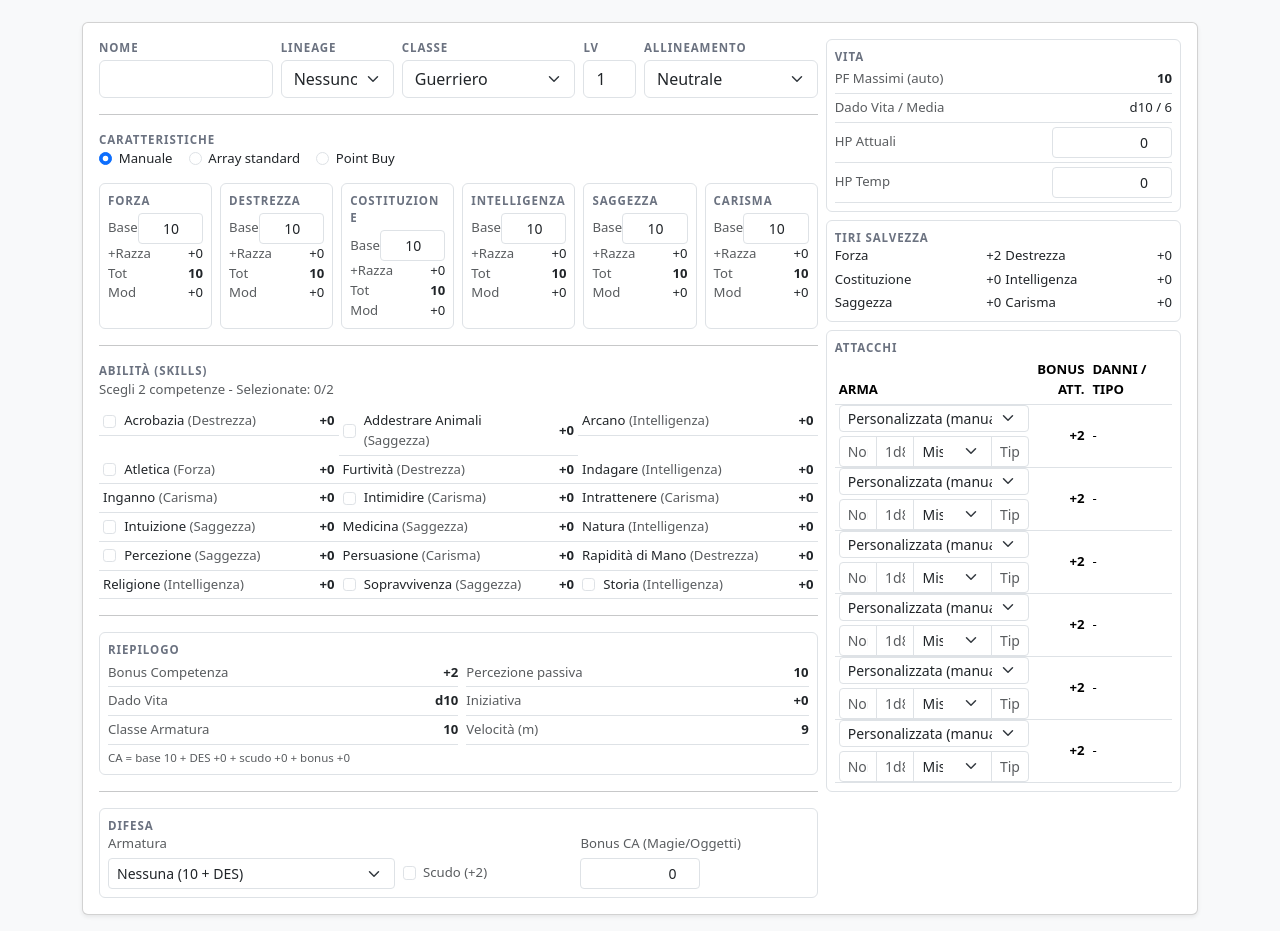
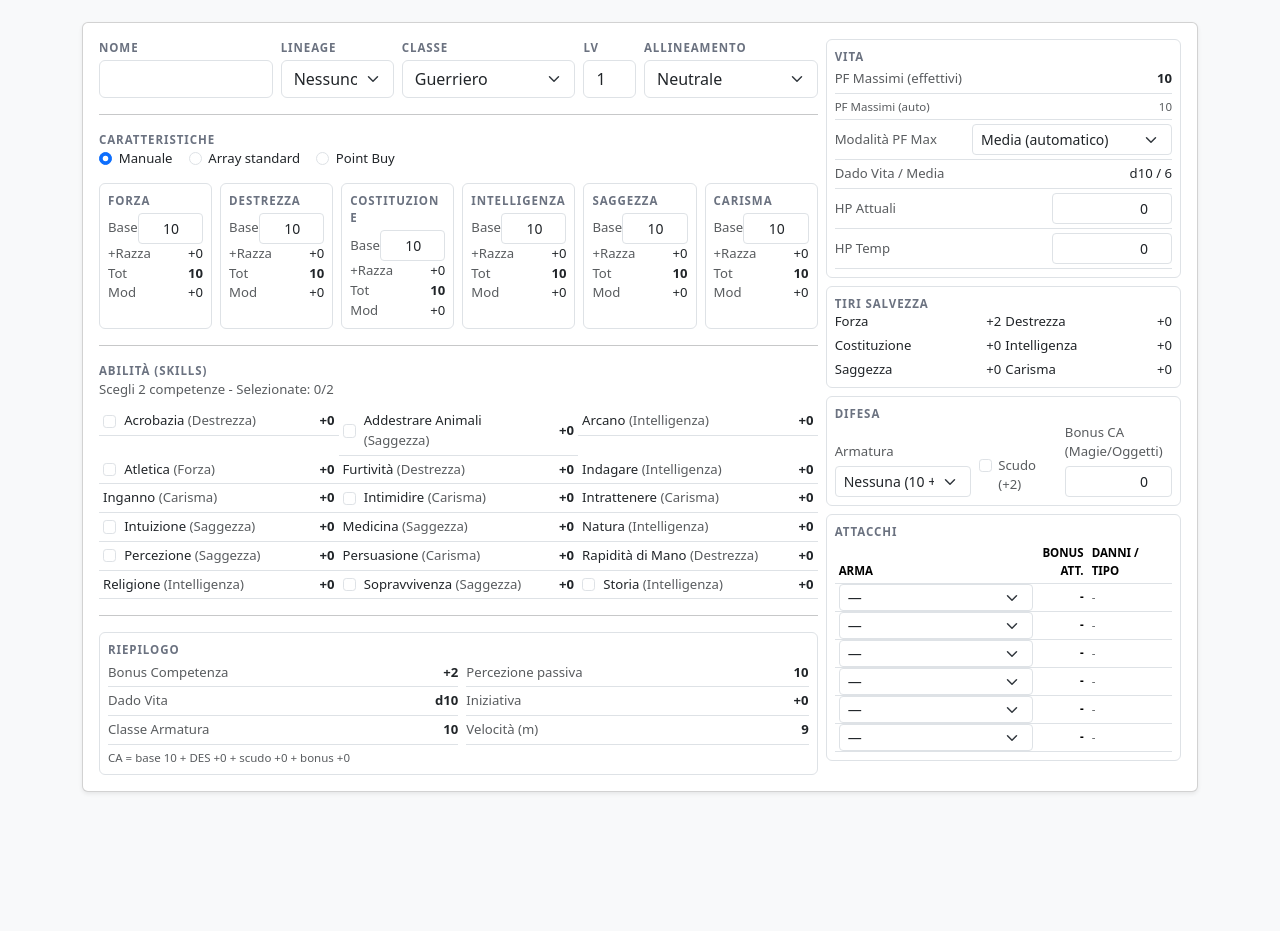
Before and after one commit to mixman1978/dnd-sheet, a Flask app: page / in a window 1280 px wide. Shown: the part 58-989 px from the top of the page. After the commit the page ends 851 px from the top, so only its background shows below. Run offline with Flask 3, Linux system fonts and the light colour scheme; data comes from the database, SQL or seed files in the repository; tables that the repository leaves empty hold one stand-in row (values such as "Sample post"); some libraries are stand-ins or nearby versions.

Commit message:
Update HP, attacks, AC, and spells UI layout

```diff
--- a/app.py
+++ b/app.py
@@ -59,6 +59,8 @@ DEFAULT_PG = {
     "skills_proficient": [],
     "hp_current": 0,
     "hp_temp": 0,
+    "hp_max_mode": "average",
+    "hp_max_manual": None,
     # Combat basics (phase 2 foundation)
     "armor_id": "none",
     "armor_type": "none",
@@ -376,7 +378,7 @@ def _normalize_attack_entry(raw: Any) -> dict[str, str]:
     base = {"weapon_id": "", "custom_name": "", "custom_dice": "", "custom_kind": "melee", "damage_type": ""}
     if isinstance(raw, dict):
         base.update({k: _clean_text(raw.get(k), 60) for k in base.keys()})
-    if base["weapon_id"] not in WEAPONS:
+    if base["weapon_id"] not in WEAPONS and base["weapon_id"] != "custom":
         base["weapon_id"] = ""
     if base["custom_kind"] not in ("melee", "ranged"):
         base["custom_kind"] = "melee"
@@ -413,7 +415,24 @@ def _damage_expr(dice: str, mod: int) -> str:
 
 def _attack_view_model(entry: dict[str, str], class_name: str, mods: dict[str, int], pb: int) -> dict[str, Any]:
     weapon_id = entry.get("weapon_id", "")
-    weapon = WEAPONS.get(weapon_id) if weapon_id else None
+    weapon = WEAPONS.get(weapon_id) if weapon_id and weapon_id != "custom" else None
+
+    if weapon_id == "":
+        return {
+            "weapon_id": "",
+            "name": "-",
+            "to_hit": None,
+            "damage": "",
+            "damage_display": "-",
+            "damage_type": "",
+            "proficient": True,
+            "ability_used": "for",
+            "kind": "melee",
+            "is_custom": False,
+            "custom_name": "",
+            "custom_dice": "",
+            "custom_kind": "melee",
+        }
 
     if weapon:
         proficient = is_weapon_proficient(class_name, weapon_id, weapon)
@@ -520,6 +539,12 @@ def normalize_pg(pg: Any) -> dict:
 
     pg["hp_current"] = clamp_int(pg.get("hp_current"), 0, 0, 999)
     pg["hp_temp"] = clamp_int(pg.get("hp_temp"), 0, 0, 999)
+    pg["hp_max_mode"] = normalize_choice(pg.get("hp_max_mode"), ["average", "manual"], "average")
+    raw_hp_max_manual = pg.get("hp_max_manual")
+    if raw_hp_max_manual is None or (isinstance(raw_hp_max_manual, str) and raw_hp_max_manual.strip() == ""):
+        pg["hp_max_manual"] = None
+    else:
+        pg["hp_max_manual"] = clamp_int(raw_hp_max_manual, 1, 1, 999)
     pg["speed"] = clamp_int(pg.get("speed"), 9, 0, 60)
     armor_type = pg.get("armor_type")
     if armor_type not in ("none", "light", "medium", "heavy"):
@@ -672,6 +697,12 @@ def build_sheet_context(pg: dict, allowed_skills: list[str] | None = None, choos
     class_hit_die = HIT_DIE_BY_CLASS.get(class_name) if isinstance(class_name, str) else None
     level = int(pg.get("level") or 1)
     hp_max_auto = hp_max_average(level, con_mod, class_hit_die) if class_hit_die else None
+    hp_mode = str(pg.get("hp_max_mode") or "average")
+    hp_max_manual = pg.get("hp_max_manual")
+    if hp_mode == "manual":
+        hp_max_effective = int(hp_max_manual) if hp_max_manual is not None else None
+    else:
+        hp_max_effective = hp_max_auto
 
     spell_ability = spellcasting_ability(pg.get("classe"))
     spell_mod = mods.get(spell_ability) if spell_ability else None
@@ -713,7 +744,7 @@ def build_sheet_context(pg: dict, allowed_skills: list[str] | None = None, choos
     skills["perception"] = perception_bonus
     passive_perception = 10 + skills["perception"]
 
-    weapon_options = [{"id": "", "label": "Personalizzata (manuale)"}]
+    weapon_options = [{"id": "", "label": "—"}, {"id": "custom", "label": "Personalizzata (manuale)"}]
     proficient_weapons = [w for w in WEAPONS.values() if is_weapon_proficient(str(class_name or ""), str(w["id"]), w)]
     for weapon in sorted(proficient_weapons, key=lambda x: str(x["name_it"])):
         weapon_options.append({"id": weapon["id"], "label": _weapon_option_label(weapon)})
@@ -750,9 +781,12 @@ def build_sheet_context(pg: dict, allowed_skills: list[str] | None = None, choos
             "armor_name": armor["name"],
             "armor_category": armor["category"],
         },
-        "hpmax": hp_max_auto,
+        "hpmax": hp_max_effective,
         "hp": {
             "max_auto": hp_max_auto,
+            "max_effective": hp_max_effective,
+            "mode": hp_mode,
+            "max_manual": hp_max_manual,
             "current": pg.get("hp_current", 0),
             "temp": pg.get("hp_temp", 0),
             "hit_die": class_hit_die,
@@ -1611,6 +1645,12 @@ def create_app() -> Flask:
 
             pg["hp_current"] = clamp_int(request.form.get("hp_current"), pg.get("hp_current", 0), 0, 999)
             pg["hp_temp"] = clamp_int(request.form.get("hp_temp"), pg.get("hp_temp", 0), 0, 999)
+            pg["hp_max_mode"] = normalize_choice(request.form.get("hp_max_mode"), ["average", "manual"], pg.get("hp_max_mode", "average"))
+            hp_max_manual_raw = (request.form.get("hp_max_manual") or "").strip()
+            if pg["hp_max_mode"] == "manual":
+                pg["hp_max_manual"] = None if hp_max_manual_raw == "" else clamp_int(hp_max_manual_raw, 1, 1, 999)
+            else:
+                pg["hp_max_manual"] = None
             pg["speed"] = clamp_int(request.form.get("speed"), pg.get("speed", 9), 0, 60)
             armor_id = request.form.get("armor_id") or pg.get("armor_id") or "none"
             if armor_id not in ARMORS:
@@ -1739,7 +1779,12 @@ def create_app() -> Flask:
     @app.get("/character/spell_slots/widget")
     def spell_slots_widget():
         pg = get_pg()
-        return render_template("_spell_slots_widget.html", pg=pg, **_build_spell_slots_view_model(pg))
+        return render_template(
+            "_spell_slots_widget.html",
+            pg=pg,
+            slots_widget_fill_height=False,
+            **_build_spell_slots_view_model(pg),
+        )
 
     @app.get("/load_character/<int:char_id>")
     def load_character(char_id: int):
@@ -1874,10 +1919,12 @@ def create_app() -> Flask:
             sp["can_cast"] = bool(levels)
         characters = list_characters()
         slots_vm = _build_spell_slots_view_model(pg)
+        sheet = build_sheet_context(pg)
 
         return render_template(
             "spells.html",
             pg=pg,
+            spellcasting=sheet.get("spellcasting", {}),
             q=q,
             level=level,
             class_code=class_code,
--- a/templates/_spell_slots_widget.html
+++ b/templates/_spell_slots_widget.html
@@ -1,4 +1,4 @@
-<div class="card shadow-sm h-100">
+<div class="card shadow-sm{% if slots_widget_fill_height is not defined or slots_widget_fill_height %} h-100{% endif %}">
   <div class="card-body py-2 px-2">
     <div class="label mb-1">Slot Incantesimi</div>
     {% if has_spell_slots_widget %}
--- a/templates/index.html
+++ b/templates/index.html
@@ -351,8 +351,101 @@
           {% endif %}
         </div>
 
-        <hr class="my-3">
-        <div class="border rounded p-2 bg-white small">
+      </div>
+
+      <div class="col-12 col-lg-4">
+        <div class="border rounded p-2 bg-white small mb-2">
+          <div class="label">Vita</div>
+          <div class="row g-0">
+            <div class="col-12">
+              <div class="d-flex justify-content-between align-items-center py-1 border-bottom">
+                <div class="text-muted">PF Massimi (effettivi)</div>
+                <div class="mono fw-bold">{% if sheet.hp.max_effective is none %}-{% else %}{{ sheet.hp.max_effective }}{% endif %}</div>
+              </div>
+            </div>
+            <div class="col-12">
+              <div class="d-flex justify-content-between align-items-center py-1 border-bottom">
+                <div class="text-muted small">PF Massimi (auto)</div>
+                <div class="mono text-muted small">{{ sheet.hp.max_auto if sheet.hp.max_auto is not none else "-" }}</div>
+              </div>
+            </div>
+            <div class="col-12">
+              <div class="d-flex justify-content-between align-items-center py-1 border-bottom">
+                <div class="text-muted">Modalit&agrave; PF Max</div>
+                <select class="form-select form-select-sm" style="max-width:200px" name="hp_max_mode" onchange="this.form.submit()">
+                  <option value="average" {% if sheet.hp.mode == "average" %}selected{% endif %}>Media (automatico)</option>
+                  <option value="manual" {% if sheet.hp.mode == "manual" %}selected{% endif %}>Tiro (manuale)</option>
+                </select>
+              </div>
+            </div>
+            {% if sheet.hp.mode == "manual" %}
+              <div class="col-12">
+                <div class="d-flex justify-content-between align-items-center py-1 border-bottom">
+                  <div class="text-muted">PF Max (manuale)</div>
+                  <input class="form-control form-control-sm mono text-end" style="max-width:120px"
+                    type="number" min="1" max="999" name="hp_max_manual"
+                    placeholder="es. 12" value="{{ sheet.hp.max_manual if sheet.hp.max_manual is not none else '' }}"
+                    onchange="this.form.submit()" onblur="this.form.submit()"
+                    onkeydown="if(event.key==='Enter'){event.preventDefault(); this.form.submit();}">
+                </div>
+                {% if sheet.hp.max_manual is none %}
+                  <div class="small text-warning mt-1">Inserisci il PF Max tirato.</div>
+                {% endif %}
+              </div>
+            {% endif %}
+            <div class="col-12">
+              <div class="d-flex justify-content-between align-items-center py-1 border-bottom">
+                <div class="text-muted">Dado Vita / Media</div>
+                <div class="mono">
+                  {% if sheet.hp.hit_die %}
+                    d{{ sheet.hp.hit_die }} / {{ sheet.hp.per_level_avg }}
+                  {% else %}
+                    -
+                  {% endif %}
+                </div>
+              </div>
+            </div>
+            <div class="col-12">
+              {% set hp_over = (sheet.hp.max_effective is not none) and (sheet.hp.current|int > sheet.hp.max_effective|int) %}
+              {% set hp_excess = (sheet.hp.current|int - sheet.hp.max_effective|int) if hp_over else 0 %}
+              <div class="d-flex justify-content-between align-items-center py-1 border-bottom">
+                <div class="text-muted {% if hp_over %}text-danger{% endif %}">
+                  HP Attuali
+                  {% if hp_over %}
+                    <span class="badge text-bg-danger ms-2">+{{ hp_excess }} oltre max</span>
+                  {% endif %}
+                </div>
+                <input class="form-control form-control-sm mono text-end {% if hp_over %}border-danger text-danger{% endif %}" style="max-width:120px"
+                  type="number" min="0" max="999" name="hp_current" value="{{ pg.hp_current }}"
+                  onchange="this.form.submit()" onblur="this.form.submit()"
+                  onkeydown="if(event.key==='Enter'){event.preventDefault(); this.form.submit();}">
+              </div>
+            </div>
+            <div class="col-12">
+              <div class="d-flex justify-content-between align-items-center py-1 border-bottom">
+                <div class="text-muted">HP Temp</div>
+                <input class="form-control form-control-sm mono text-end" style="max-width:120px"
+                  type="number" min="0" max="999" name="hp_temp" value="{{ pg.hp_temp }}"
+                  onchange="this.form.submit()" onblur="this.form.submit()"
+                  onkeydown="if(event.key==='Enter'){event.preventDefault(); this.form.submit();}">
+              </div>
+            </div>
+          </div>
+        </div>
+        <div class="border rounded p-2 bg-white">
+          <div class="label">Tiri Salvezza</div>
+          <div class="row g-1 small">
+            {% for r in sheet.saving_rows %}
+              <div class="col-6">
+                <div class="d-flex justify-content-between">
+                  <span>{{ STAT_LABEL[r.stat] }}</span>
+                  <span class="mono">{{ "%+d"|format(r.bonus) }}</span>
+                </div>
+              </div>
+            {% endfor %}
+          </div>
+        </div>
+        <div class="border rounded p-2 bg-white small mt-2">
           <div class="label">Difesa</div>
           <div class="row g-2 align-items-end">
             <div class="col-12 col-md-6 col-lg-5">
@@ -399,74 +492,9 @@
             </div>
           </div>
         </div>
-
-      </div>
-
-      <div class="col-12 col-lg-4">
-        <div class="border rounded p-2 bg-white small mb-2">
-          <div class="label">Vita</div>
-          <div class="row g-0">
-            <div class="col-12">
-              <div class="d-flex justify-content-between align-items-center py-1 border-bottom">
-                <div class="text-muted">PF Massimi (auto)</div>
-                <div class="mono fw-bold">{{ sheet.hp.max_auto if sheet.hp.max_auto is not none else "-" }}</div>
-              </div>
-            </div>
-            <div class="col-12">
-              <div class="d-flex justify-content-between align-items-center py-1 border-bottom">
-                <div class="text-muted">Dado Vita / Media</div>
-                <div class="mono">
-                  {% if sheet.hp.hit_die %}
-                    d{{ sheet.hp.hit_die }} / {{ sheet.hp.per_level_avg }}
-                  {% else %}
-                    -
-                  {% endif %}
-                </div>
-              </div>
-            </div>
-            <div class="col-12">
-              {% set hp_over = (sheet.hp.max_auto is not none) and (sheet.hp.current|int > sheet.hp.max_auto|int) %}
-              {% set hp_excess = (sheet.hp.current|int - sheet.hp.max_auto|int) if hp_over else 0 %}
-              <div class="d-flex justify-content-between align-items-center py-1 border-bottom">
-                <div class="text-muted {% if hp_over %}text-danger{% endif %}">
-                  HP Attuali
-                  {% if hp_over %}
-                    <span class="badge text-bg-danger ms-2">+{{ hp_excess }} oltre max</span>
-                  {% endif %}
-                </div>
-                <input class="form-control form-control-sm mono text-end {% if hp_over %}border-danger text-danger{% endif %}" style="max-width:120px"
-                  type="number" min="0" max="999" name="hp_current" value="{{ pg.hp_current }}"
-                  onchange="this.form.submit()" onblur="this.form.submit()"
-                  onkeydown="if(event.key==='Enter'){event.preventDefault(); this.form.submit();}">
-              </div>
-            </div>
-            <div class="col-12">
-              <div class="d-flex justify-content-between align-items-center py-1 border-bottom">
-                <div class="text-muted">HP Temp</div>
-                <input class="form-control form-control-sm mono text-end" style="max-width:120px"
-                  type="number" min="0" max="999" name="hp_temp" value="{{ pg.hp_temp }}"
-                  onchange="this.form.submit()" onblur="this.form.submit()"
-                  onkeydown="if(event.key==='Enter'){event.preventDefault(); this.form.submit();}">
-              </div>
-            </div>
-          </div>
-        </div>
-        <div class="border rounded p-2 bg-white">
-          <div class="label">Tiri Salvezza</div>
-          <div class="row g-1 small">
-            {% for r in sheet.saving_rows %}
-              <div class="col-6">
-                <div class="d-flex justify-content-between">
-                  <span>{{ STAT_LABEL[r.stat] }}</span>
-                  <span class="mono">{{ "%+d"|format(r.bonus) }}</span>
-                </div>
-              </div>
-            {% endfor %}
-          </div>
-        </div>
         <div class="border rounded p-2 bg-white small mt-2">
           <div class="label">Attacchi</div>
-          <table class="table table-sm align-middle mb-0">
+          <table class="table table-sm align-middle mb-0 small">
             <thead>
               <tr>
                 <th style="width:60%;">ARMA</th>
@@ -474,13 +502,12 @@
                 <th style="width:25%;">DANNI / TIPO</th>
               </tr>
             </thead>
-            <tbody>
-              {% for i in range(6) %}
-                {% set atk = sheet.attacks_rows[i] %}
-                {% set form_atk = pg.attacks[i] %}
-                {% set is_custom = (not form_atk.weapon_id) %}
-                {% set custom_used = (form_atk.custom_name or form_atk.custom_dice or form_atk.damage_type) %}
-                {% set show_custom_fields = (i < 2) or is_custom %}
+            <tbody style="line-height:1.1;">
+                {% for i in range(6) %}
+                  {% set atk = sheet.attacks_rows[i] %}
+                  {% set form_atk = pg.attacks[i] %}
+                  {% set is_custom = (form_atk.weapon_id == "custom") %}
+                  {% set show_custom_fields = is_custom %}
                 <tr>
                   <td class="px-1 py-0">
                     <select class="form-select form-select-sm" style="padding-top:2px;padding-bottom:2px" name="atk{{ i }}_weapon_id" onchange="this.form.submit()">
@@ -489,7 +516,7 @@
                       {% endfor %}
                     </select>
                     {% if show_custom_fields %}
-                      <div class="input-group input-group-sm mt-1">
+                      <div class="input-group input-group-sm mt-0 pt-0">
                         <input
                           class="form-control"
                           type="text"
@@ -528,12 +555,12 @@
                     {% endif %}
                   </td>
                   <td class="text-end mono fw-bold px-1 py-0">
-                    {{ atk.to_hit|fmt_signed }}
+                    {% if atk.to_hit is none %}-{% else %}{{ atk.to_hit|fmt_signed }}{% endif %}
                     {% if not atk.proficient %}
                       <span class="badge text-bg-warning ms-1">non competente</span>
                     {% endif %}
                   </td>
-                  <td class="mono px-1 py-0">{{ atk.damage_display }}</td>
+                  <td class="mono px-1 py-0 {% if atk.damage_display == '-' %}text-muted{% endif %}">{{ atk.damage_display }}</td>
                 </tr>
               {% endfor %}
             </tbody>
```
Also changed, not shown: templates/spells.html (+40 -3 lines).
